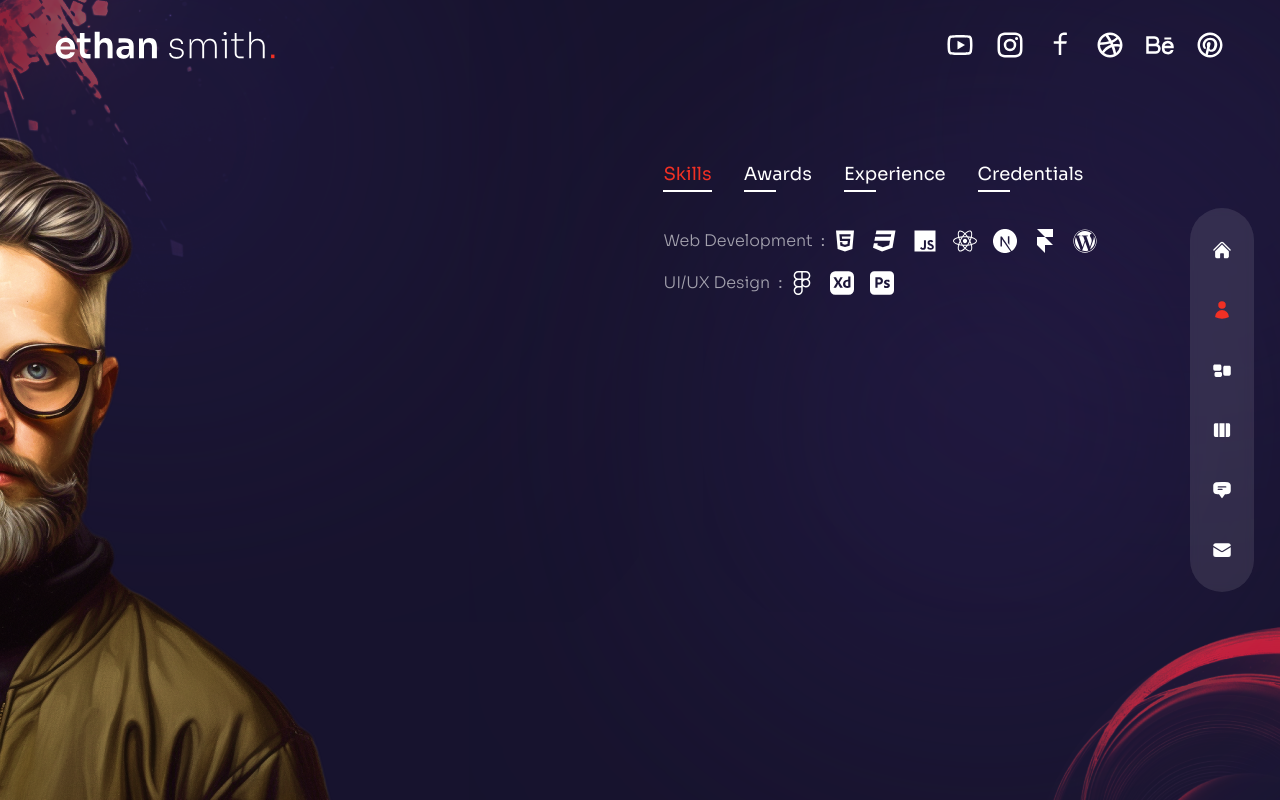
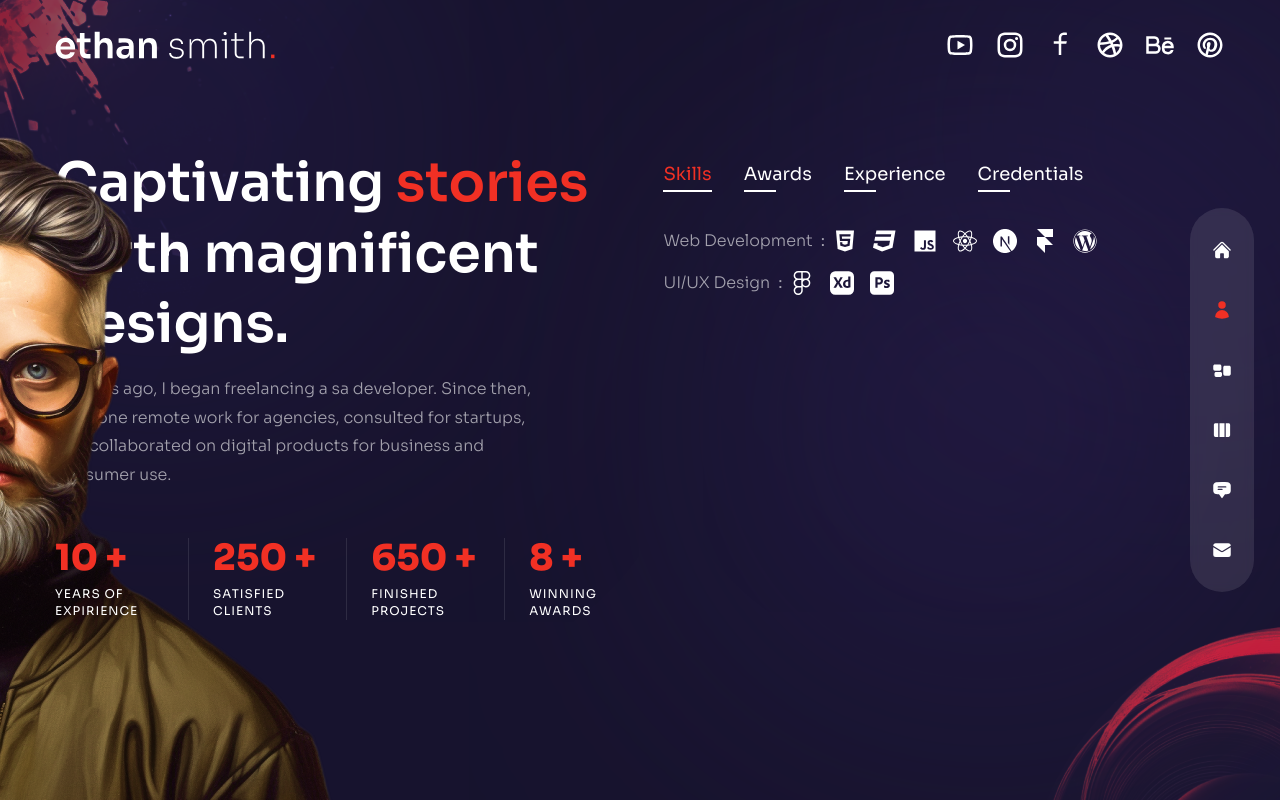
Before and after one commit to MirosBL45/studio_rakita, a Next.js app: page /about in a window 1280 px wide. Built offline with nearby package versions, Linux system fonts and the light colour scheme.

Commit message:
about more

```diff
--- a/pages/about/index.jsx
+++ b/pages/about/index.jsx
@@ -8,6 +8,9 @@ import Circles from "../../components/Circles";
 // framer motion
 import { motion } from "framer-motion";
 import { fadeIn } from "../../variants";
+
+// counter
+import CountUp from "react-countup";
 
 function About() {
   const [mainIndex, setMainIndex] = useState(0);
@@ -26,17 +29,70 @@ function About() {
         <Avatar />
       </motion.div>
       <div className="container mx-auto h-full flex flex-col items-center xl:flex-row">
-        <div className="flex-1 flex flex-col justify-center">text</div>
-        {/* cards in about section */}
+        {/* text part */}
+        <div className="flex-1 flex flex-col justify-center">
+          <h2 className="text-xl mb-3 md:h2">
+            Captivating <span className="text-accent">stories</span> birth
+            magnificent designs.
+          </h2>
+          <p className="max-w-[500px] mx-auto xl:mx-0 mb-6 xl:mb-12 px-2 xl:px-0">
+            10 years ago, I began freelancing a sa developer. Since then, I've
+            done remote work for agencies, consulted for startups, and
+            collaborated on digital products for business and consumer use.
+          </p>
+          {/* counters */}
+          <div className="hidden md:flex md:max-w-xl xl:max-w-none mx-auto xl:mx-0 mb-8">
+            <div className="flex flex-1 xl:gap-x-6">
+              {/* expirience */}
+              <div className="relative flex-1 after:w-[1px] after:h-full after:bg-white/10 after:absolute after:top-0 after:right-0">
+                <div className="text-2xl xl:text-4xl font-extrabold text-accent mb-2">
+                  <CountUp start={0} end={10} duration={5} /> +
+                </div>
+                <div className="text-xs uppercase tracking-[1px] leading-[1.4] max-w-[100px]">
+                  Years of expirience
+                </div>
+              </div>
+              {/* clients */}
+              <div className="relative flex-1 after:w-[1px] after:h-full after:bg-white/10 after:absolute after:top-0 after:right-0">
+                <div className="text-2xl xl:text-4xl font-extrabold text-accent mb-2">
+                  <CountUp start={0} end={250} duration={5} /> +
+                </div>
+                <div className="text-xs uppercase tracking-[1px] leading-[1.4] max-w-[100px]">
+                  Satisfied clients
+                </div>
+              </div>
+              {/* projects */}
+              <div className="relative flex-1 after:w-[1px] after:h-full after:bg-white/10 after:absolute after:top-0 after:right-0">
+                <div className="text-2xl xl:text-4xl font-extrabold text-accent mb-2">
+                  <CountUp start={0} end={650} duration={5} /> +
+                </div>
+                <div className="text-xs uppercase tracking-[1px] leading-[1.4] max-w-[100px]">
+                  Finished projects
+                </div>
+              </div>
+              {/* awards */}
+              <div className="relative flex-1">
+                <div className="text-2xl xl:text-4xl font-extrabold text-accent mb-2">
+                  <CountUp start={0} end={8} duration={5} /> +
+                </div>
+                <div className="text-xs uppercase tracking-[1px] leading-[1.4] max-w-[100px]">
+                  Winning awards
+                </div>
+              </div>
+            </div>
+          </div>
+        </div>
+        {/* info - cards in about section */}
         <div className="flex flex-col w-full xl:max-w-[48%] h-[480px]">
           {/* for main title of about */}
           <div className="flex gap-x-4 xl:gap-x-8 mx-auto xl:mx-0 mb-4 z-[32]">
             {aboutData.map((item, itemIndex) => (
+              // after:bg-accent
               <div
                 key={itemIndex}
                 className={`${
                   mainIndex === itemIndex &&
-                  "text-accent after:w-[100%] after:bg-orange-800 after:transition-all after:duration-300"
+                  "text-accent after:w-[100%] after:bg-orange-900 after:transition-all after:duration-300"
                 } cursor-pointer capitalize xl:text-lg relative after:w-8 after:h-[2px] after:bg-white after:absolute after:-bottom-1 after:left-0`}
                 onClick={() => {
                   setMainIndex(itemIndex);
```
